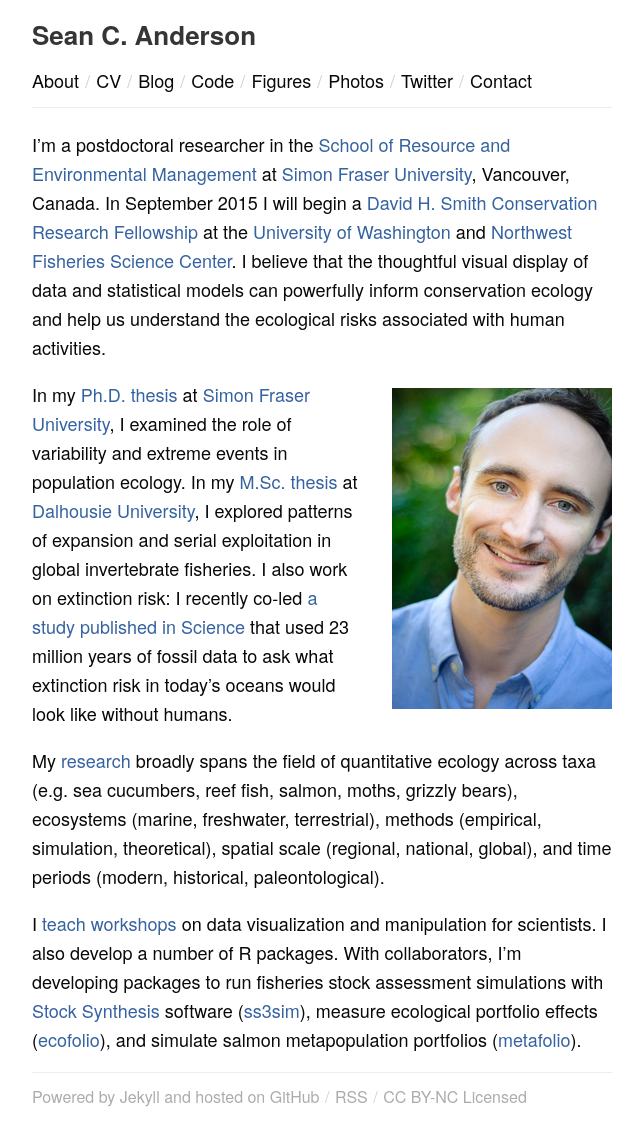
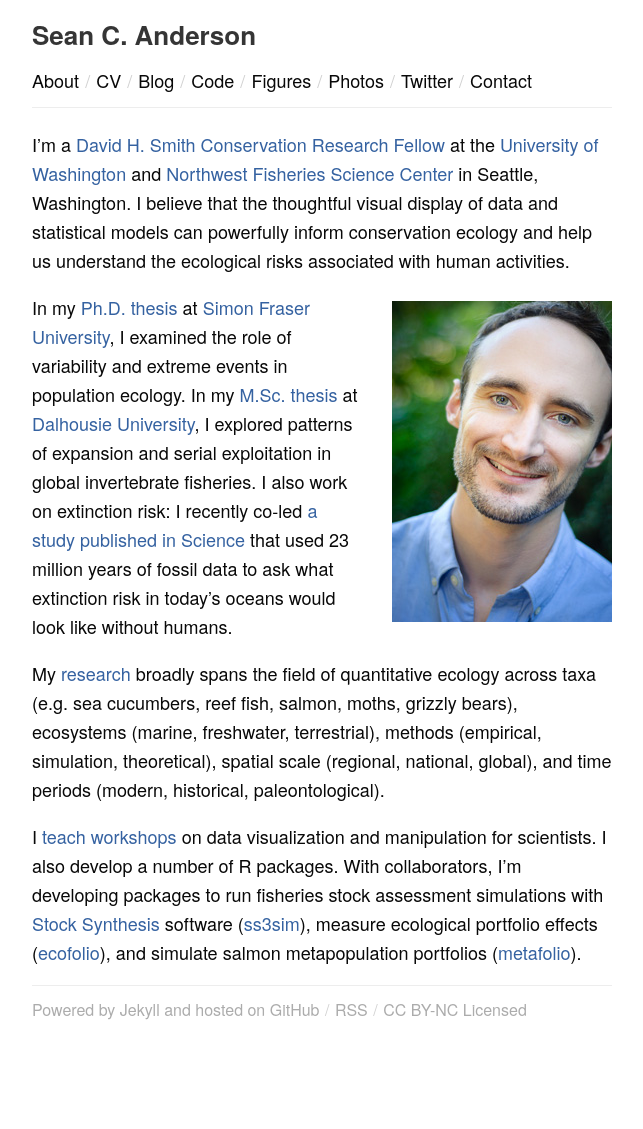
Before and after one commit to seananderson/seananderson.ca, a Jekyll site: the page built from index.md, in a window 1280 px wide. Shown: the whole page, without its empty margins (318-961 px from the left). Built offline with Jekyll 4.4.1, drawn with Linux system fonts in a browser that asks for light colours; Markdown is read by kramdown in place of the engine named in the settings; comment, search, counter and statistics services are not loaded; after the commit the page ends 1042 px from its top, so only the background shows below that.

Commit message:
Update current position

```diff
--- a/index.md
+++ b/index.md
@@ -3,11 +3,9 @@ layout: default
 title: seananderson.ca
 ---
 
-I'm a postdoctoral researcher in the [School of Resource and Environmental
-Management][rem] at [Simon Fraser University][sfu], Vancouver, Canada. In
-September 2015 I will begin a [David H. Smith Conservation Research
-Fellowship][smith] at the [University of Washington][safs] and [Northwest
-Fisheries Science Center][nwfsc]. I believe that the thoughtful visual display
+I'm a [David H. Smith Conservation Research
+Fellow][smith] at the [University of Washington][safs] and [Northwest
+Fisheries Science Center][nwfsc] in Seattle, Washington. I believe that the thoughtful visual display
 of data and statistical models can powerfully inform conservation ecology and
 help us understand the ecological risks associated with human activities.
 
```
